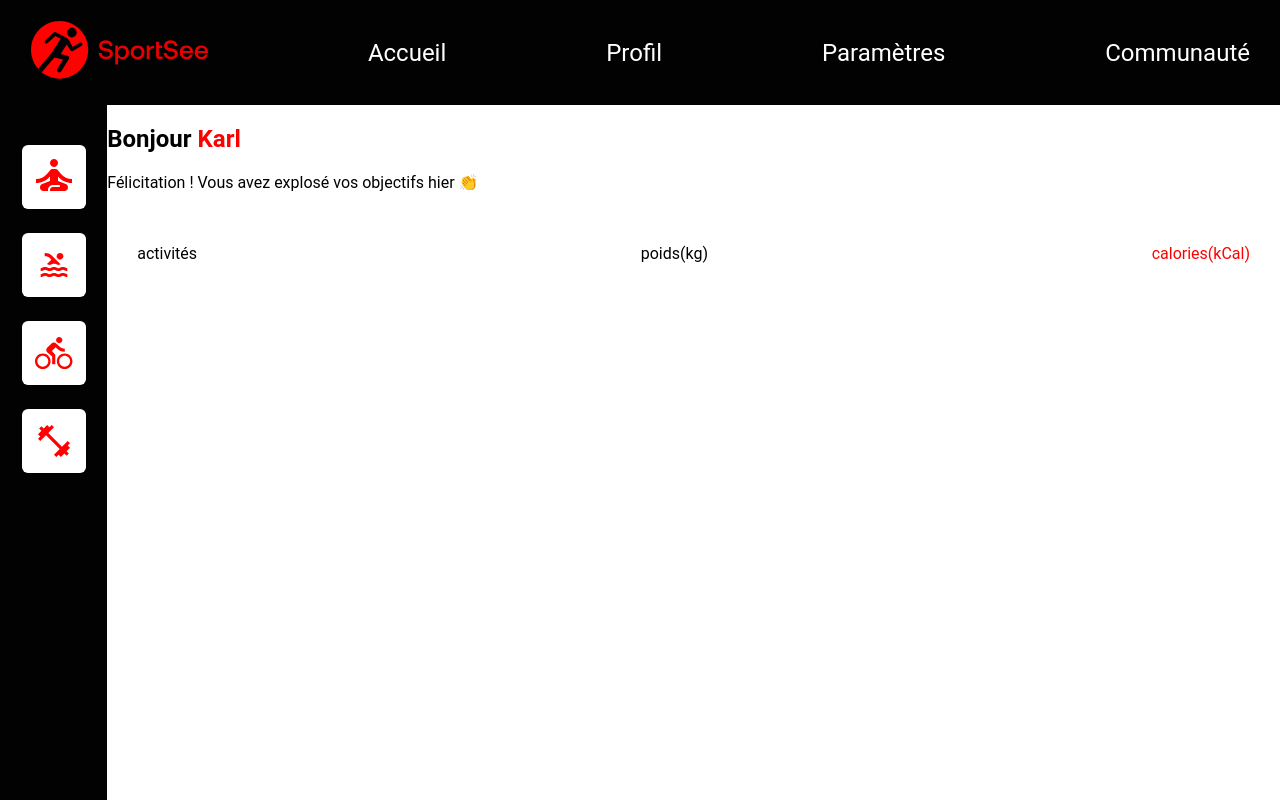
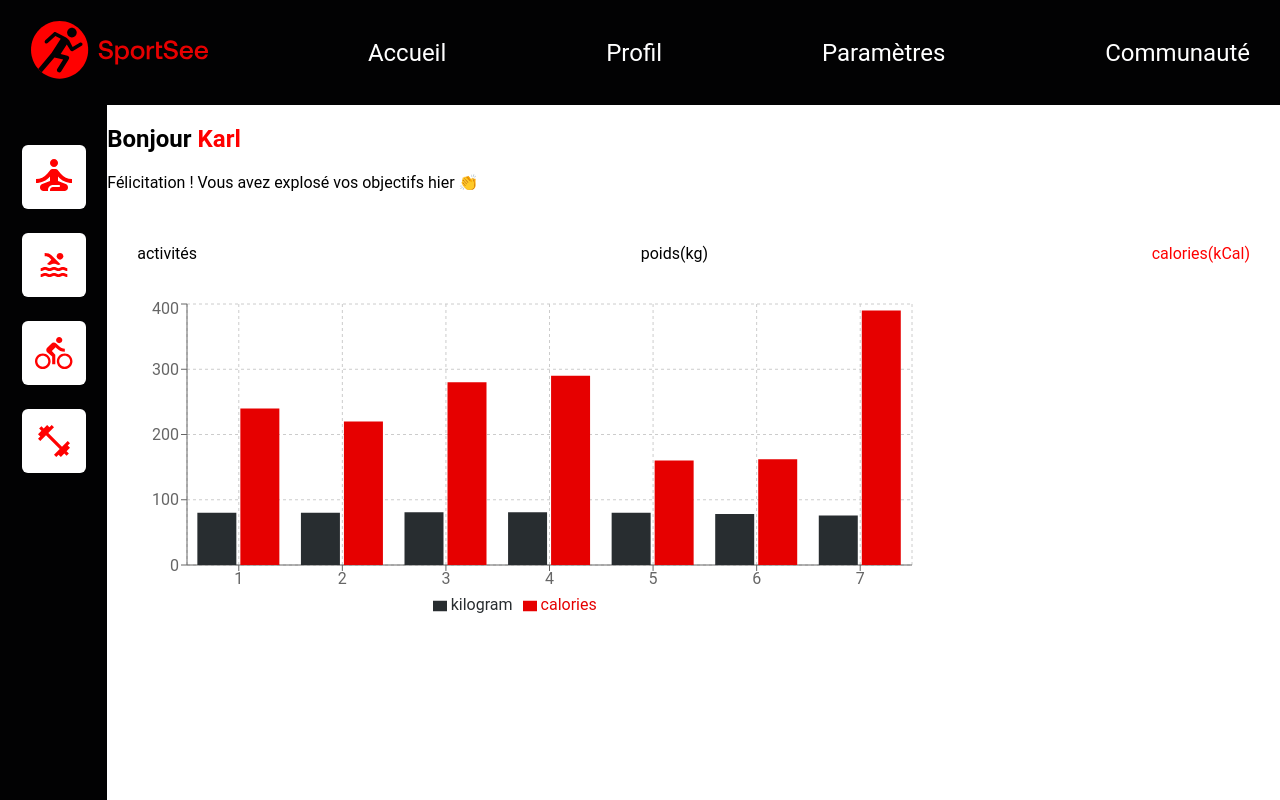
Before and after one commit to MD-974/p12-SportSee-Front, a React (Vite) app: page / in a window 1280 px wide. Shown: the top 800 px of the page. Built offline with nearby package versions, Linux system fonts and the light colour scheme.

Commit message:
🚧 installation de recharts et test du graph des diagrams

```diff
--- a/package.json
+++ b/package.json
@@ -11,7 +11,8 @@
   },
   "dependencies": {
     "react": "^18.3.1",
-    "react-dom": "^18.3.1"
+    "react-dom": "^18.3.1",
+    "recharts": "^2.12.7"
   },
   "devDependencies": {
     "@eslint/js": "^9.9.0",
--- a/src/App.jsx
+++ b/src/App.jsx
@@ -1,5 +1,6 @@
 import Sidebar from "/src/components/Sidebar/Sidebar.jsx"
 import Navbar from "/src/components/Navbar/Navbar.jsx"
+import BarchartDiagram from "./components/BarchartDiagram/BarchartDiagram"
 import "./App.scss"
 
 function App() {
@@ -25,6 +26,7 @@ function App() {
                 <p>poids(kg)</p>
                 <p className="kcal">calories(kCal)</p>
               </div>
+              <BarchartDiagram />
             </div>
           </div>
         </section>
--- /dev/null
+++ b/src/components/BarchartDiagram/BarchartDiagram.jsx
@@ -0,0 +1,85 @@
+// import { BarChart } from "recharts"
+import "./BarchartDiagram.scss"
+import {
+  BarChart,
+  Bar,
+  // Rectangle,
+  XAxis,
+  YAxis,
+  CartesianGrid,
+  Tooltip,
+  Legend,
+  ResponsiveContainer,
+} from "recharts"
+const data = [
+  {
+    day: "1",
+    kilogram: 80,
+    calories: 240,
+  },
+  {
+    day: "2",
+    kilogram: 80,
+    calories: 220,
+  },
+  {
+    day: "3",
+    kilogram: 81,
+    calories: 280,
+  },
+  {
+    day: "4",
+    kilogram: 81,
+    calories: 290,
+  },
+  {
+    day: "5",
+    kilogram: 80,
+    calories: 160,
+  },
+  {
+    day: "6",
+    kilogram: 78,
+    calories: 162,
+  },
+  {
+    day: "7",
+    kilogram: 76,
+    calories: 390,
+  },
+]
+export default function BarchartDiagram() {
+  return (
+    <div className="BarchartDiagram-container">
+      <ResponsiveContainer width="100%" height="100%">
+        <BarChart
+          width={500}
+          height={300}
+          data={data}
+          margin={{
+            top: 5,
+            right: 30,
+            left: 20,
+            bottom: 5,
+          }}
+        >
+          <CartesianGrid strokeDasharray="3 3" />
+          <XAxis dataKey="day" />
+          <YAxis />
+          <Tooltip />
+          <Legend />
+          <Bar
+            dataKey="kilogram"
+            fill="#282D30"
+            // activeBar={<Rectangle fill="pink" stroke="blue" />}
+          />
+          <Bar
+            dataKey="calories"
+            fill="#E60000"
+            // activeBar={<Rectangle fill="red" stroke="red" />}
+          />
+        </BarChart>
+      </ResponsiveContainer>
+    </div>
+  )
+}
--- /dev/null
+++ b/src/components/BarchartDiagram/BarchartDiagram.scss
@@ -0,0 +1,4 @@
+.BarchartDiagram-container {
+    width: 835px;
+    height: 320px;
+}
```
Also changed, not shown: 1 other file (tests, documents, lock files or other folders).
